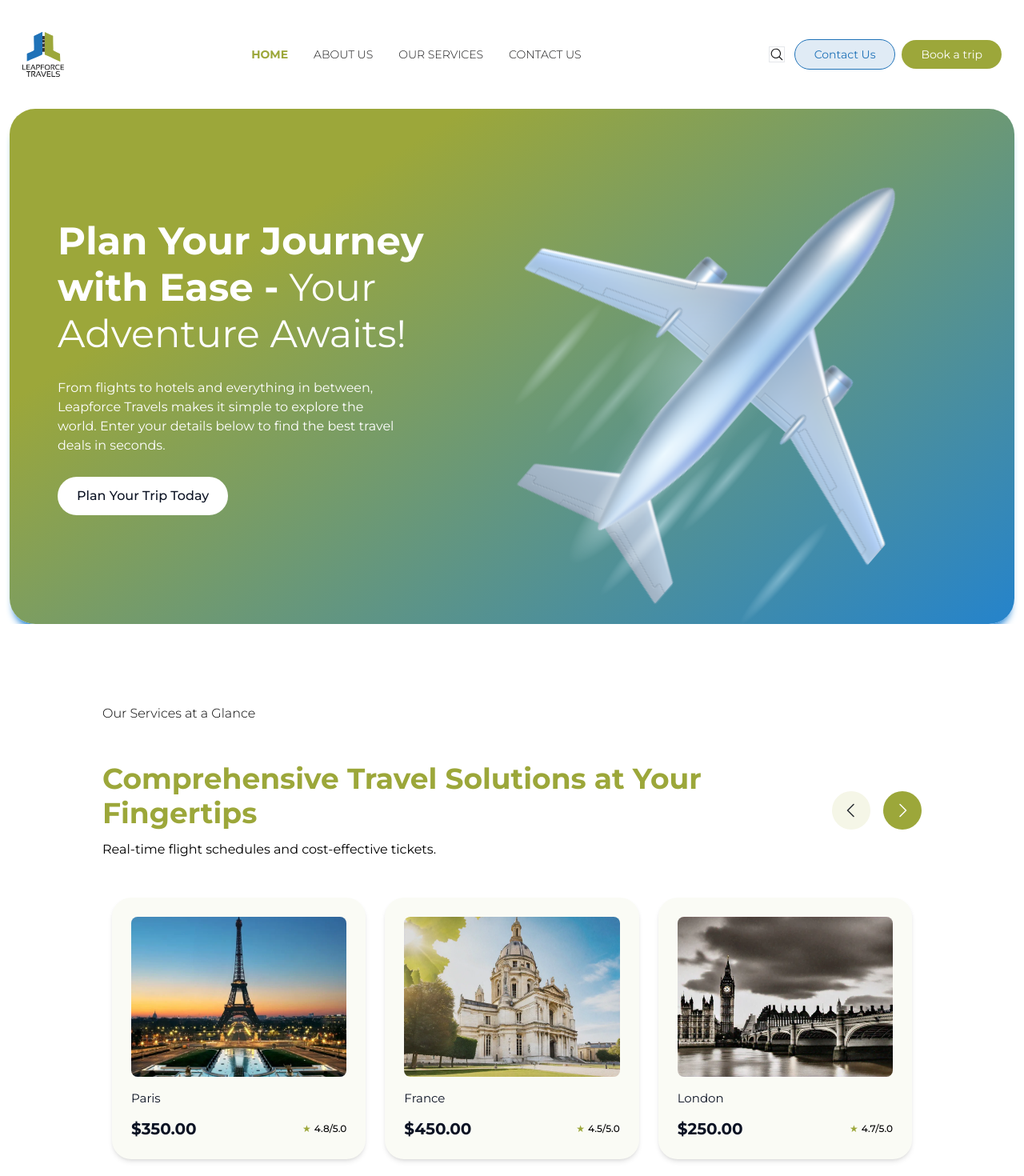
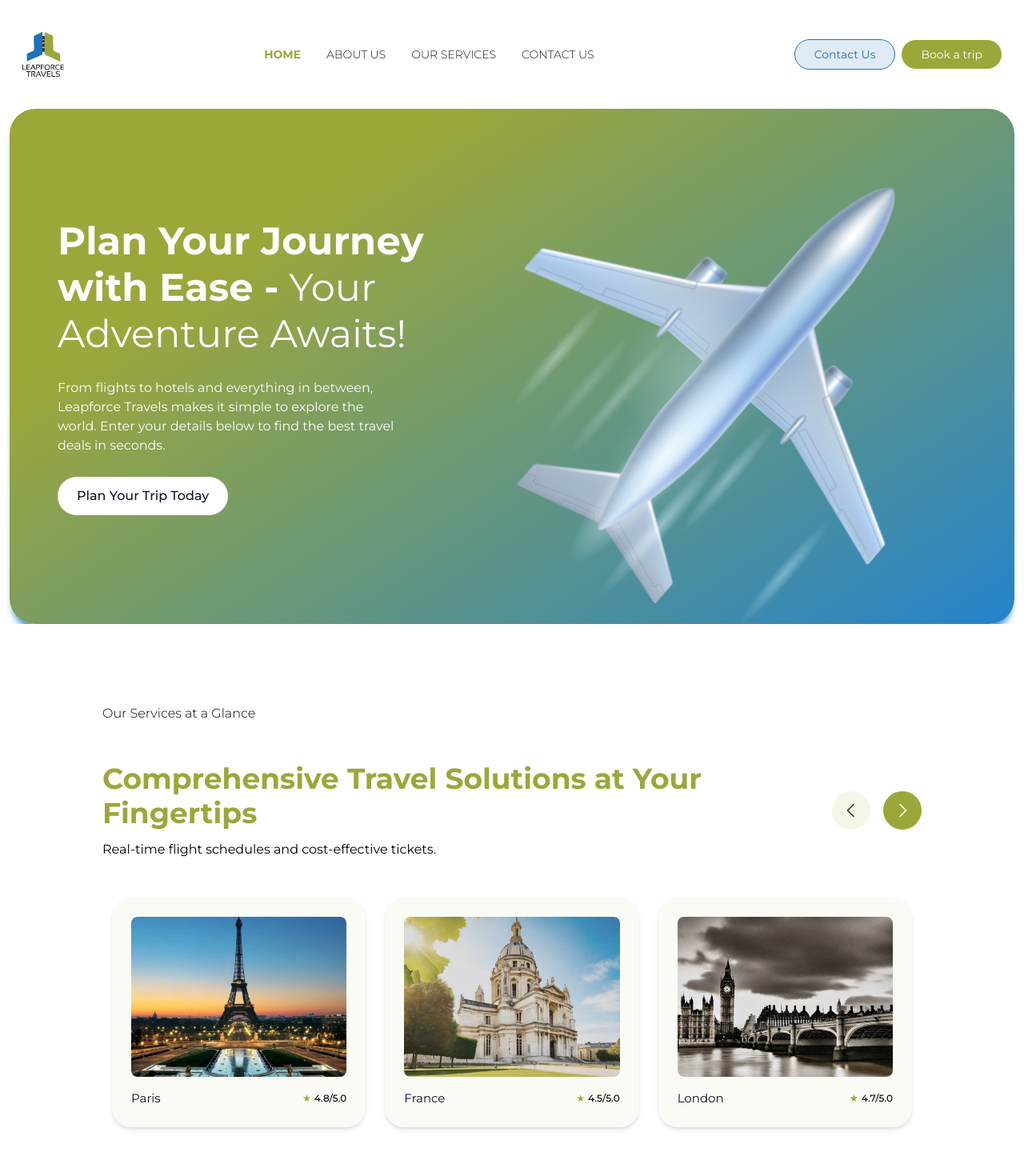
Before and after one commit to mgiwa78/leap-force-app, a React (Vite) app: page / in a window 1280 px wide. Shown: the top 1470 px of the page at 80% size. Built offline with nearby package versions, Linux system fonts and the light colour scheme; no server answers.

Commit message:
Chore: update changes

```diff
--- a/src/components/layouts/menu/index.tsx
+++ b/src/components/layouts/menu/index.tsx
@@ -56,10 +56,10 @@
           </div>
 
           <div className="flex items-center gap-x-3">
-            <Icon
+            {/* <Icon
               icon="ph:magnifying-glass"
               className="border-[0.5px] text-type h-5 w-5"
-            />
+            /> */}
 
             <div className="hidden lg:flex items-center gap-x-2 ">
               <Link
--- a/src/components/pages/home/destinationSlider.tsx
+++ b/src/components/pages/home/destinationSlider.tsx
@@ -125,14 +125,14 @@
                   alt={destination.title}
                   className="w-full h-[200px] object-cover rounded-lg mb-4"
                 />
-                <h3 className="text-[15px] text-text2 pb-3">
-                  {destination.title}
-                </h3>
 
                 <div className="w-full flex  justify-between">
-                  <p className="text-text2 text-xl font-bold">
+                  <h3 className="text-[15px] text-text2 ">
+                    {destination.title}
+                  </h3>
+                  {/* <p className="text-text2 text-xl font-bold">
                     {destination.price}
-                  </p>
+                  </p> */}
                   <div className="flex items-center gap-1">
                     <span className="text-primary text-xs">★</span>
                     <span className="font-medium text-xs">
```
